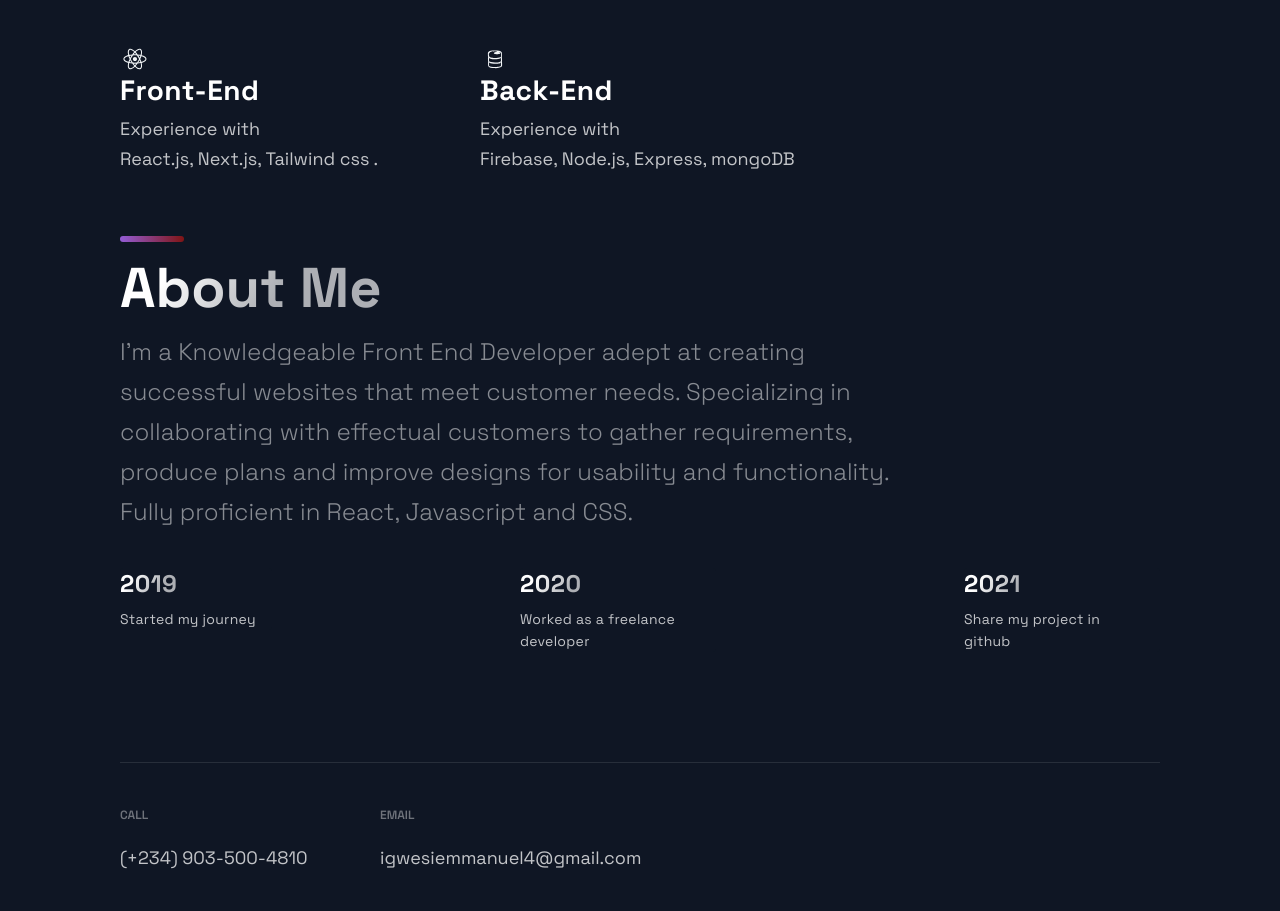
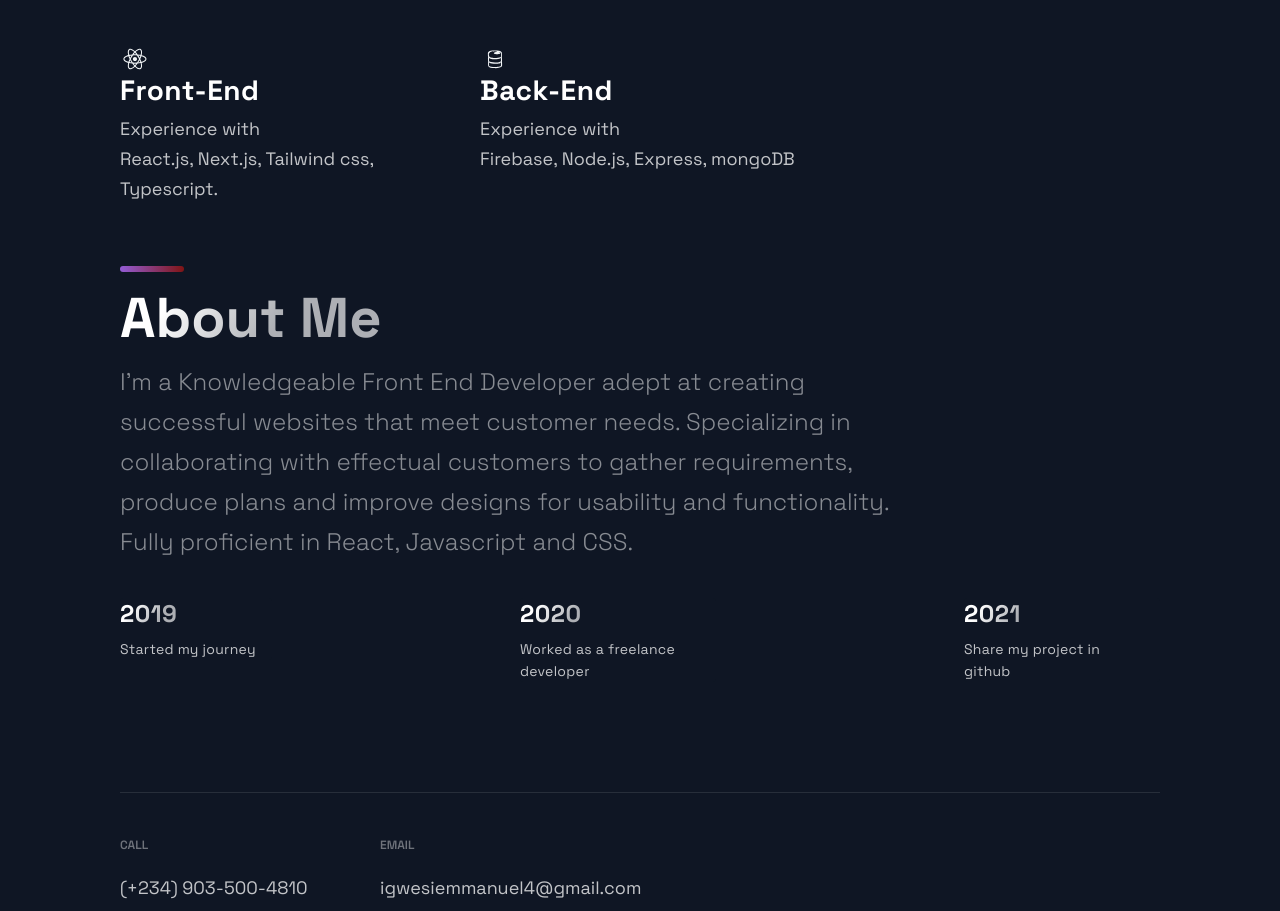
Before and after one commit to dchief1/portfolio, a Next.js app: page / in a window 1280 px wide. Shown: the part 2218-3129 px from the top of the page. Built offline with nearby package versions, Linux system fonts and the light colour scheme.

Commit message:
made a little change

```diff
--- a/src/components/Technologies/Technologies.js
+++ b/src/components/Technologies/Technologies.js
@@ -15,7 +15,7 @@ const Technologies = () =>  (
           <ListTitle>Front-End</ListTitle>
           <ListParagraph>
             Experience with <br />
-            React.js, Next.js, Tailwind css .
+            React.js, Next.js, Tailwind css, Typescript.
           </ListParagraph>
         </ListContainer>
       </ListItem>
```
